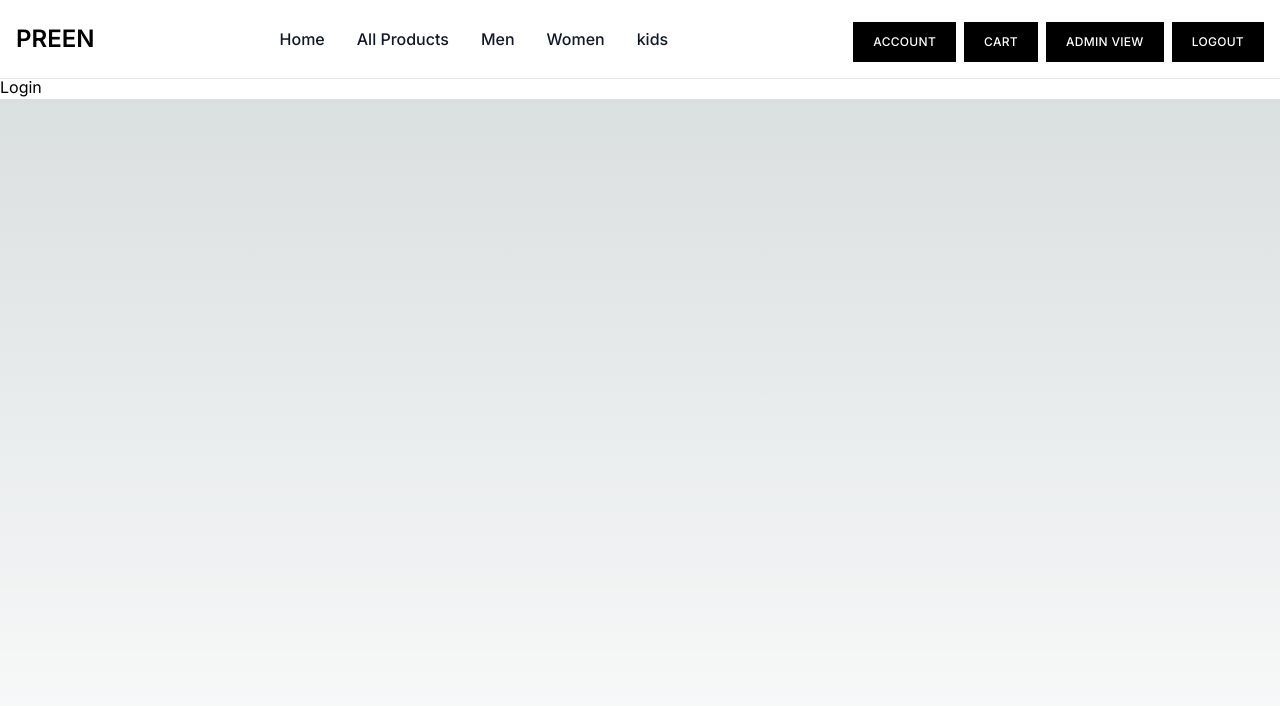
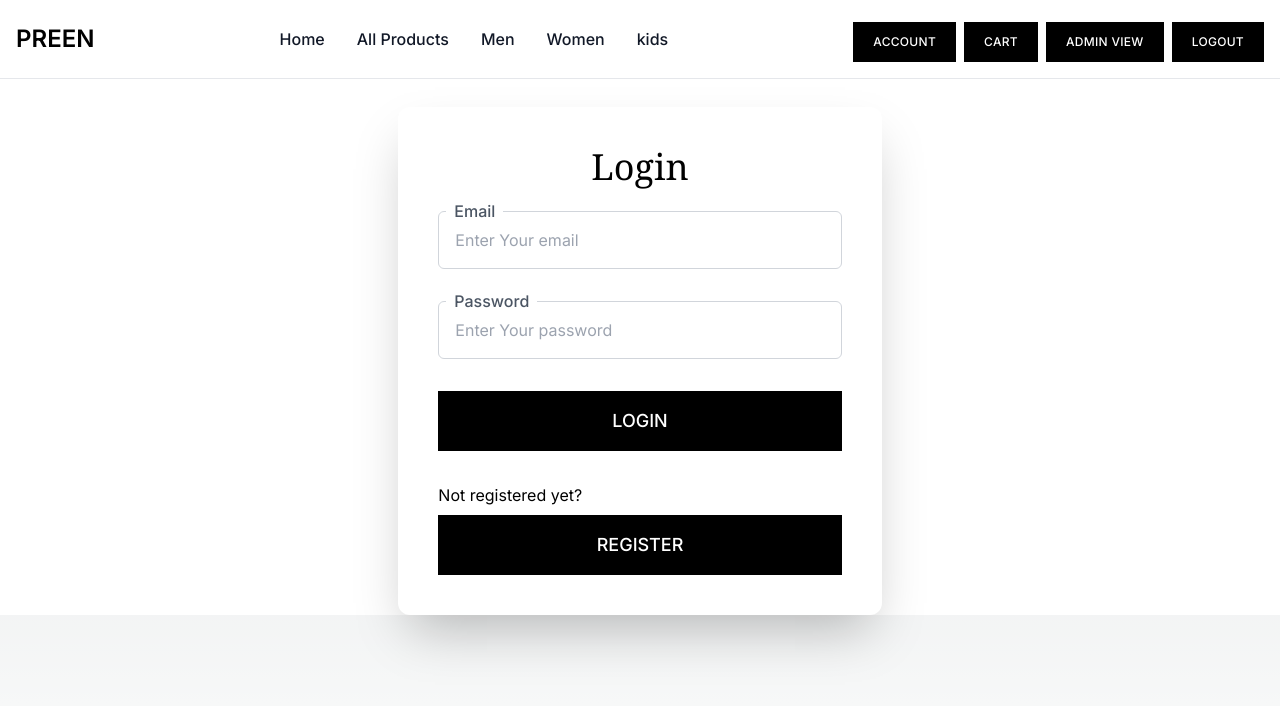
Before and after one commit to EndritHay/LendeLab2, a Next.js app in the folder ecommerce/: page /login in a window 1280 px wide. Shown: the top 706 px of the page. Built offline with nearby package versions, Linux system fonts and the light colour scheme.

Commit message:
loginPage_creation

```diff
--- a/ecommerce/src/app/login/page.js
+++ b/ecommerce/src/app/login/page.js
@@ -1,8 +1,53 @@
 'use client'
-
+import InputComponent from "@/components/FormElements/InputComponent"
+import { loginFormControls } from "@/components/utils"
+import { useRouter } from "next/navigation"
 export default function Login() {
 
-    return(
-        <div className="bg-white relative">Login</div>
+    const router = useRouter()
+
+    return (
+        <div className="bg-white relative">
+            <div className="flex flex-col items-center justify-between pt-0 pr-10 pb-0 pl-10 mt-8 mr-auto xl:px-5 lg:flex-row">
+                <div className="flex flex-col justify-center items-center w-full pr-10 pl-10 lg:flex-row">
+                    <div className="w-full mt-10 mr-0 mb-0 ml-0 relative max-w-2xl lg:mt-0 lg:w-5/12">
+                        <div className="flex flex-col items-center justify-start pt-10 pr-10 pb-10 pl-10 bg-white shadow-2xl rounded-xl relative z-10">
+                            <p className="w-full text-4xl font-medium text-center font-serif">
+                                Login
+                            </p>
+                            {
+                                <div className="w-full mt-6 mr-0 mb-0 ml-0 relative space-y-8">
+                                    {
+                                        loginFormControls.map(controllItem =>
+                                            controllItem.componentType === 'input' ? (
+                                                <InputComponent
+                                                    type={controllItem.type}
+                                                    placeholder={controllItem.placeholder}
+                                                    label={controllItem.label}
+                                                />
+                                            ) : null
+                                        )
+                                    }
+                                    <button className="inline-flex w-full items-center justify-center bg-black px-6 py-4 text-lg
+                                text-white transition-all duration-200 ease-in-out focus:shadow font-medium uppercase trackig-wide">
+                                        Login
+                                    </button>
+                                    <div className="flex flex-col gap-2">
+                                        <p>Not registered yet?</p>
+                                        <button className="inline-flex w-full items-center justify-center bg-black px-6 py-4 text-lg
+                                text-white transition-all duration-200 ease-in-out focus:shadow font-medium uppercase trackig-wide"
+                                            onClick={() => router.push('/register')}
+                                            >
+                                            Register
+
+                                        </button>
+                                    </div>
+                                </div>
+                            }
+                        </div>
+                    </div>
+                </div>
+            </div>
+        </div>
     )
 }
--- a/ecommerce/src/components/utils/index.js
+++ b/ecommerce/src/components/utils/index.js
@@ -80,3 +80,21 @@ export const navOptions = [
 
     }
   ]
+  export const loginFormControls = [
+    {
+      id: 'email',
+      type: 'email',
+      placeholder: 'Enter Your email',
+      label: 'Email',
+      componentType: 'input'
+    },
+
+    {
+      id: 'password',
+      type: 'password',
+      placeholder: 'Enter Your password',
+      label: 'Password',
+      componentType: 'input'
+    }
+
+  ]
```
